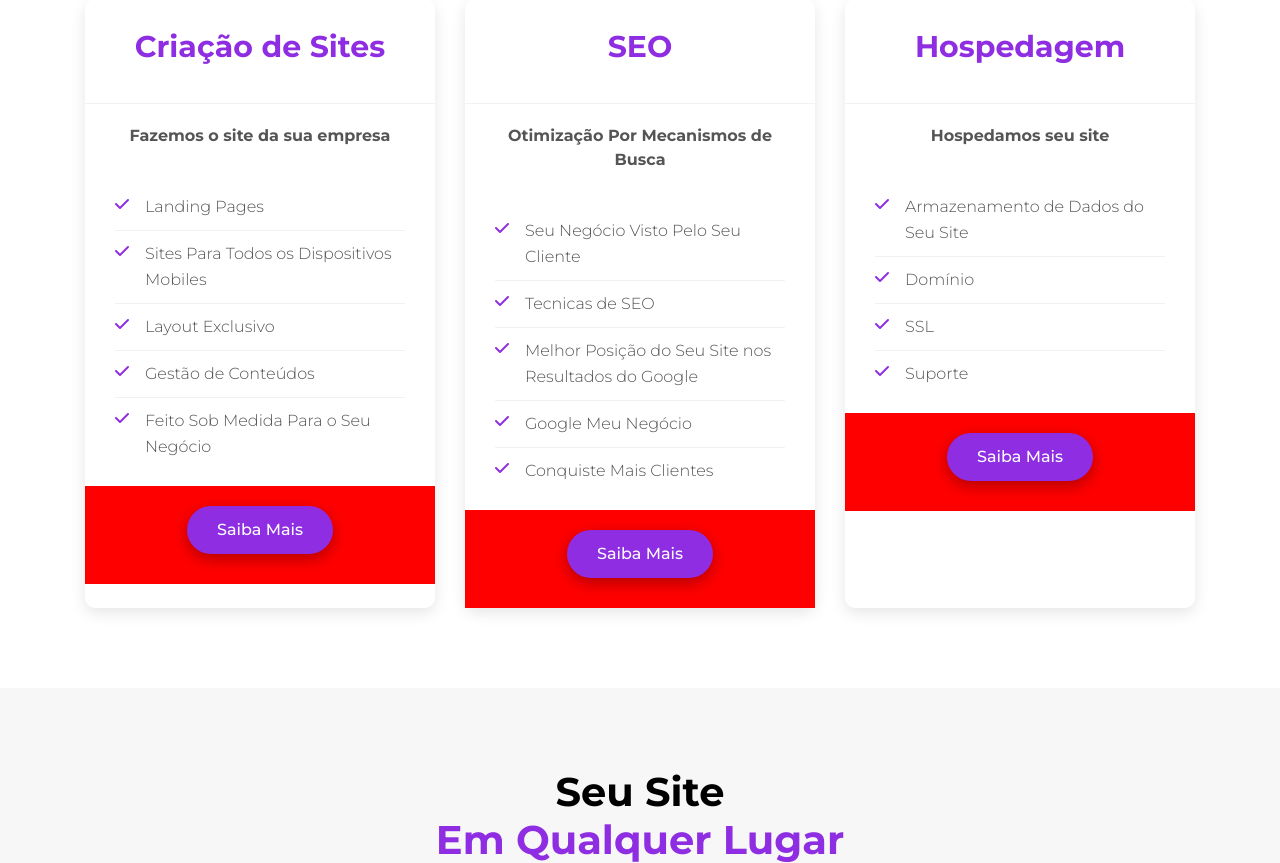
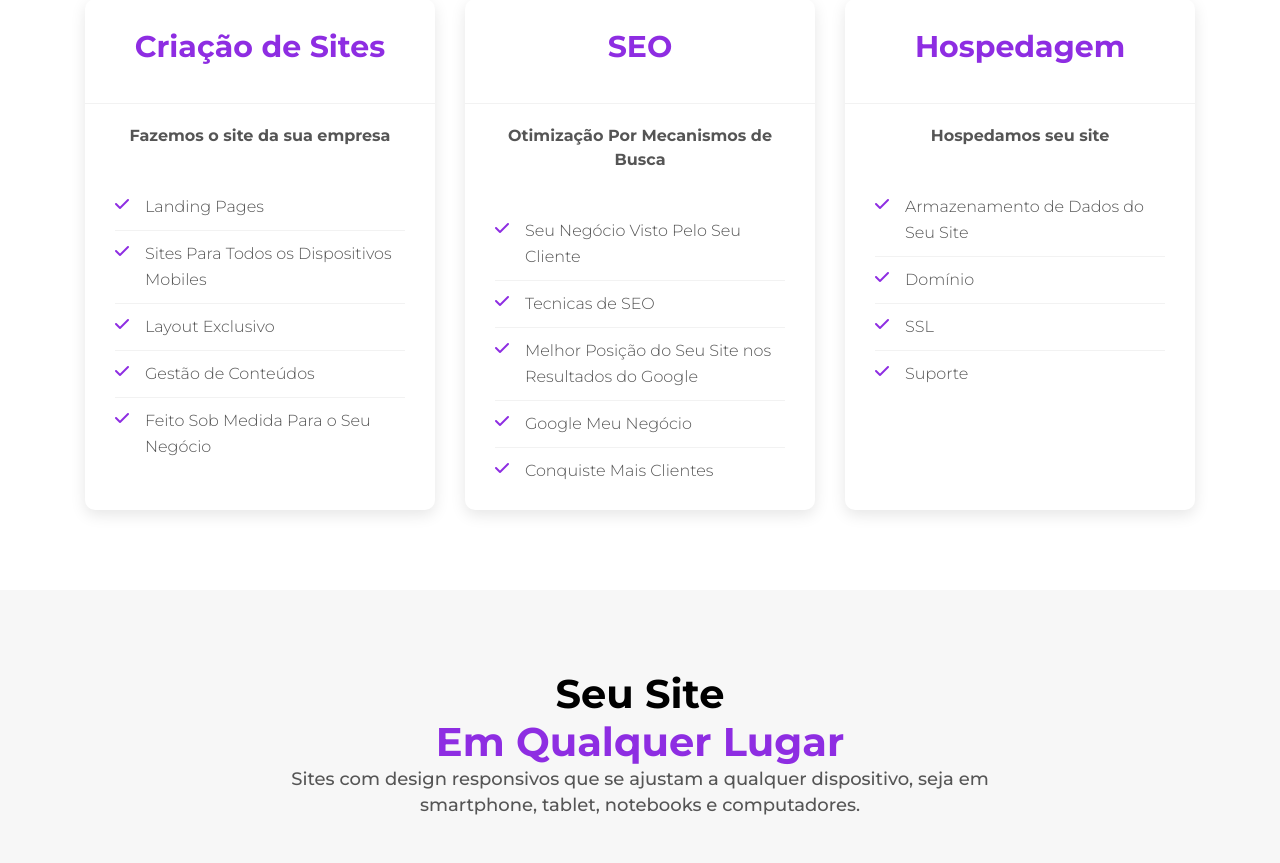
Before and after one commit to luanaAlm/service_page, a Django app: page / in a window 1280 px wide. Shown: the part 989-1852 px from the top of the page. Run offline with Django 3.2, Linux system fonts and the light colour scheme; data that the repository does not hold is empty; some libraries are stand-ins or nearby versions.

Commit message:
Services

```diff
--- a/core/templates/index.html
+++ b/core/templates/index.html
@@ -41,7 +41,7 @@
             </div>
         </div>
         <div class="row">
-            <div class="d-flex  col-lg-4 col-md-6">
+            <div class="d-flex col-lg-4 col-md-6">
                 <div class="services-content">
                     <div class="services-header">
                         <h4>Criação de Sites</h4>
@@ -58,9 +58,9 @@
                             <li> <i class="fa fa-check" aria-hidden="true"></i> Feito Sob Medida Para o Seu Negócio</li>
                         </ul>
                     </div>
-                    <div class="services-footer">
+                    <!-- <div class="services-footer">
                         <a href="#" class="btn btn-2">Saiba Mais</a>
-                    </div>
+                    </div> -->
                 </div>
             </div>
             <div class="d-flex col-lg-4 col-md-6">
@@ -82,9 +82,9 @@
                             <li> <i class="fa fa-check" aria-hidden="true"></i>Conquiste Mais Clientes</li>
                         </ul>
                     </div>
-                    <div class="services-footer">
+                    <!-- <div class="services-footer">
                         <a href="#" class="btn btn-2">Saiba Mais</a>
-                    </div>
+                    </div> -->
                 </div>
             </div>
             <div class="d-flex col-lg-4 col-md-6">
@@ -104,9 +104,9 @@
                             <!-- <li> <i class="fa fa-check" aria-hidden="true"></i> item 1</li> -->
                         </ul>
                     </div>
-                    <div class="services-footer">
+                    <!-- <div class="services-footer">
                         <a href="#" class="btn btn-2">Saiba Mais</a>
-                    </div>
+                    </div> -->
                 </div>
             </div>
         </div>
--- a/static/css/style.css
+++ b/static/css/style.css
@@ -318,11 +318,11 @@ ul {
   left: 0;
   top: 12px;
 }
-.services-content .services-footer {
+/* .services-content .services-footer {
   background-color: red;
   padding: 20px 30px 30px;
   text-align: center;
-}
+} */
 /*--------------------------------------------------------------
 # emphasis/destaques
 --------------------------------------------------------------*/
```
